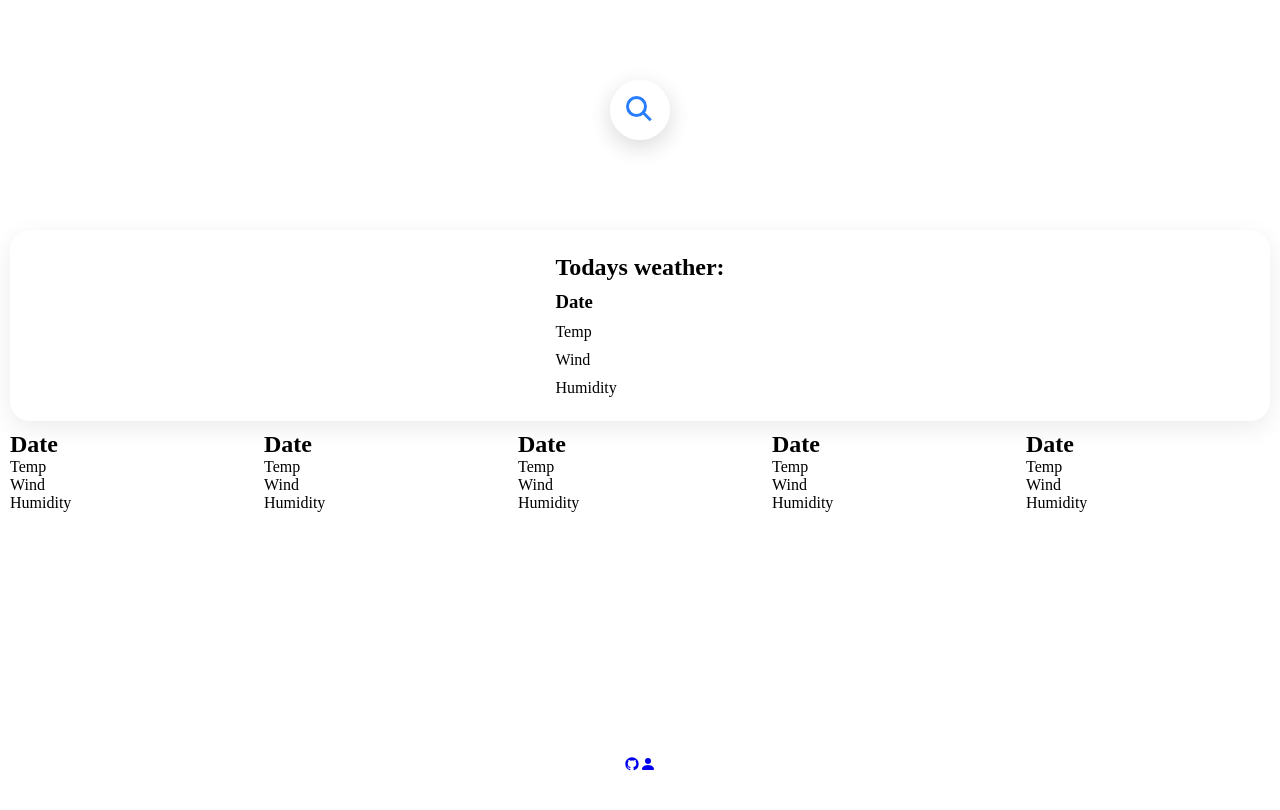
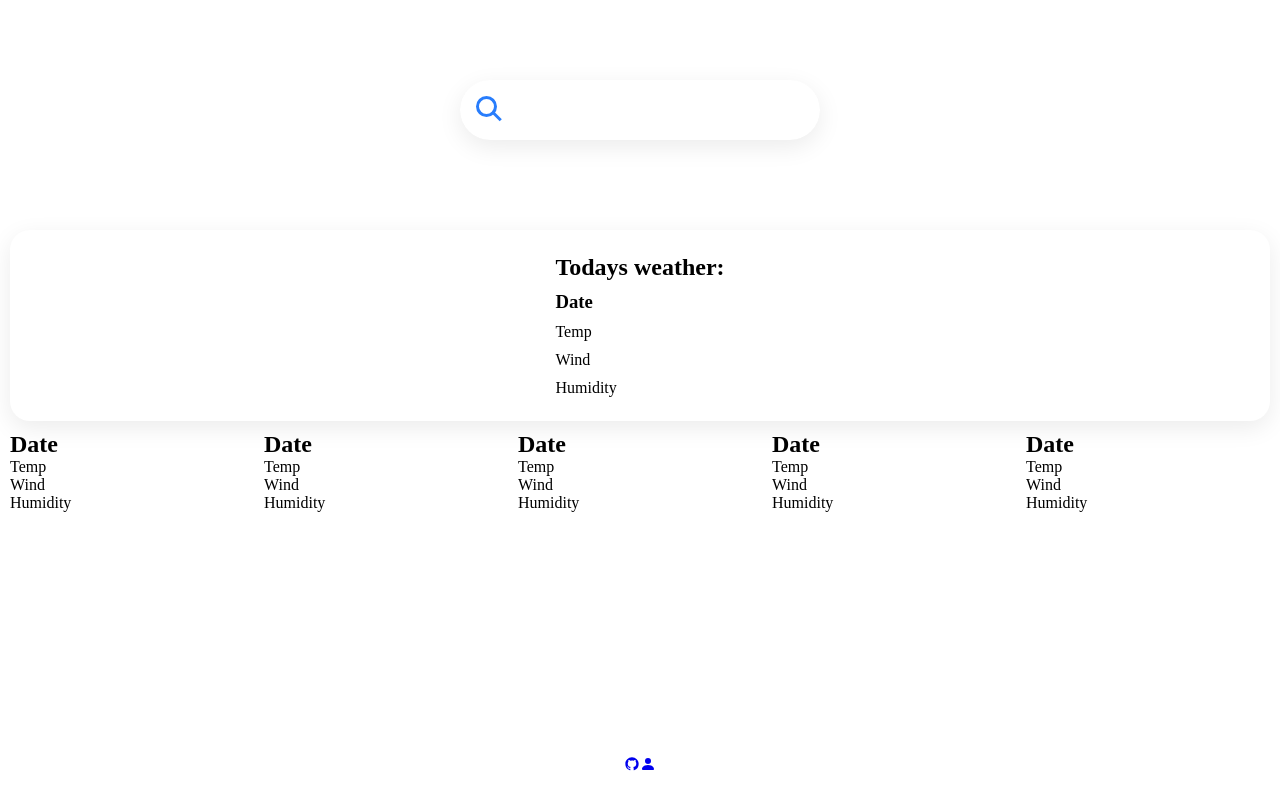
Before and after one commit to Apjuve/Elclima, a React (Create React App) app in the folder clima/: page / in a window 1280 px wide. Shown: the top 810 px of the page. Built offline with nearby package versions, Linux system fonts and the light colour scheme.

Commit message:
style input inside search area

```diff
--- a/clima/src/App.css
+++ b/clima/src/App.css
@@ -23,12 +23,13 @@ body {
 
 .search {
   position: relative;
-  width: 60px;
+  width: 360px;
   height: 60px;
   background: #fff;
   border-radius: 60px;
   transition: 0.5s;
   box-shadow: 0 7px 25px rgba(0, 0, 0, 0.08);
+  overflow: hidden;
 }
 
 .search .icon {
@@ -62,6 +63,27 @@ body {
   height: 12px;
   background: #287dfc;
   transform: translate(6px, 6px) rotate(315deg);
+}
+
+.search .input {
+  position: relative;
+  width: 300%;
+  height: 60px;
+  left: 60px;
+  display: flex;
+  justify-content: center;
+  align-items: center;
+}
+
+.search .input input {
+  position: absolute;
+  top: 0;
+  width: 100%;
+  height: 100%;
+  border: none;
+  outline: none;
+  font-size: 18px;
+  padding: 10px 0;
 }
 
 .weather-grid {
--- a/clima/src/components/Search.js
+++ b/clima/src/components/Search.js
@@ -16,7 +16,9 @@ const Search = () => {
                         <div className="search">
                             <div className={active ? "search active" : "search"}></div>
                             <div className="icon" onClick={handleToggle}></div>
-                            <div className="input"></div>
+                            <div className="input">
+                                <input type="text" placeholder="Search" id="city-search" />
+                            </div>
                         </div>
                     </div>
 
```
